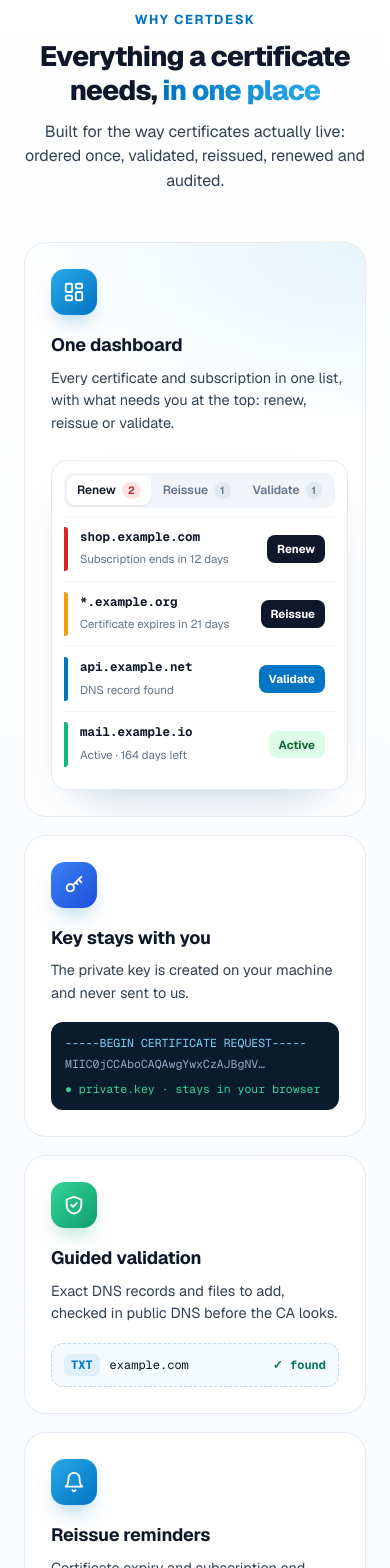
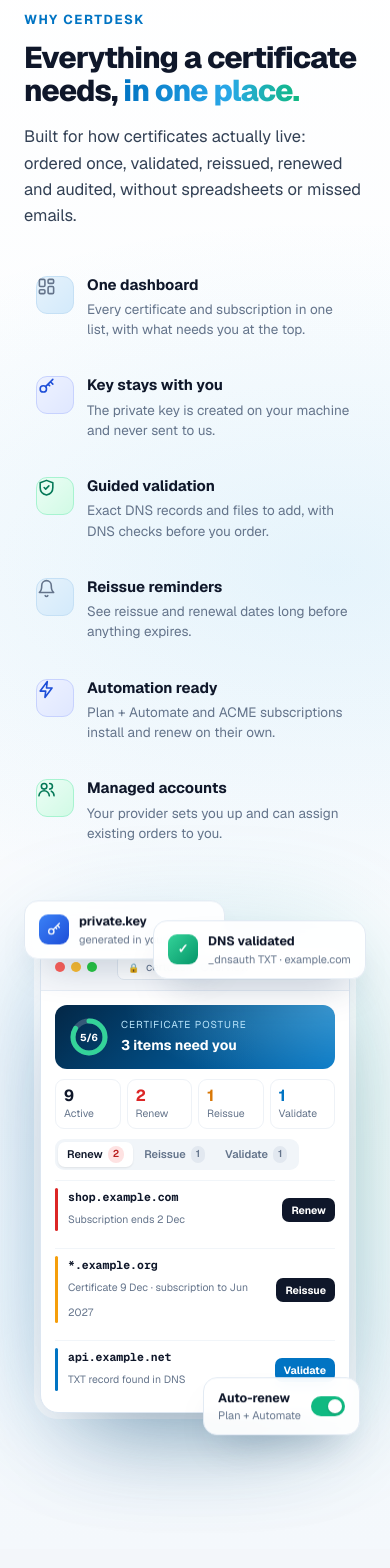
Before and after one commit to Mathi-Spartan/Certdesk, a Next.js app: page / in a window 390 px wide. Shown: the part 7980-9548 px from the top of the page. Built offline with nearby package versions, Linux system fonts and the light colour scheme; no server answers; the database is empty.

Commit message:
Landing: Why CertDesk as feature list beside a live product stage

```diff
--- a/app/landing.css
+++ b/app/landing.css
@@ -721,3 +721,81 @@
 .hx-steps li { background: linear-gradient(180deg, #fff, #F8FBFE); }
 .hx-final { background: radial-gradient(600px 240px at 90% 0%, rgba(42,168,232,.45), transparent 70%), radial-gradient(500px 240px at 0% 100%, rgba(52,211,153,.25), transparent 70%), linear-gradient(135deg, #021B33, #034A86) !important; }
 .lp-section h2 { font-weight: 800; letter-spacing: -0.03em; }
+
+/* ───────── Why CertDesk v3 (wx): feature list + product stage ───────── */
+.wx { background: radial-gradient(900px 500px at 85% 40%, rgba(42,168,232,.10), transparent 70%), linear-gradient(180deg, #fff, #F4F8FC); overflow: hidden; }
+.wx-in { display: grid; grid-template-columns: minmax(0, .9fr) minmax(0, 1.1fr); gap: 64px; align-items: center; }
+.wx-title { text-align: left !important; font-size: clamp(30px, 3.3vw, 44px) !important; font-weight: 800 !important; letter-spacing: -0.03em !important; line-height: 1.08 !important; margin-top: 12px !important; }
+.wx-title span { background: linear-gradient(90deg, #0174C3, #2AA8E8 60%, #10B981); -webkit-background-clip: text; background-clip: text; color: transparent; }
+.wx-sub { margin: 16px 0 0; color: var(--lp-ink-2); font-size: 16.5px; line-height: 1.6; max-width: 520px; }
+.wx-list { list-style: none; padding: 0; margin: 30px 0 0; display: grid; grid-template-columns: 1fr 1fr; gap: 6px 18px; }
+.wx-list li { display: flex; gap: 13px; align-items: flex-start; padding: 14px 12px; border-radius: 14px; transition: background .2s, box-shadow .2s; }
+.wx-list li:hover { background: #fff; box-shadow: 0 14px 30px -20px rgba(1,60,110,.35); }
+.wx-ico { flex: none; width: 38px; height: 38px; border-radius: 11px; display: grid; place-items: center; color: #0174C3; background: linear-gradient(135deg, #E6F2FB, #D3EAFB); border: 1px solid #C5E0F5; }
+.wx-ico svg { width: 19px; height: 19px; }
+.wx-list li:nth-child(3n+2) .wx-ico { color: #1D4ED8; background: linear-gradient(135deg, #EEF2FF, #DFE7FF); border-color: #C7D2FE; }
+.wx-list li:nth-child(3n) .wx-ico { color: #047857; background: linear-gradient(135deg, #ECFDF5, #D1FAE5); border-color: #A7F3D0; }
+.wx-list strong { display: block; font-size: 15px; color: var(--lp-ink); }
+.wx-list span { display: block; font-size: 13.5px; color: var(--lp-muted); line-height: 1.5; margin-top: 3px; }
+
+.wx-stage { position: relative; padding: 56px 40px; }
+.wx-glow { position: absolute; inset: 10% 5%; border-radius: 40px; background: conic-gradient(from 200deg, #2AA8E8, #0174C3, #10B981, #2AA8E8); filter: blur(60px); opacity: .28; }
+.wx-win { position: relative; border-radius: 18px; background: #fff; border: 1px solid #DCE6F1; box-shadow: 0 50px 100px -40px rgba(1,40,80,.45), 0 0 0 6px rgba(255,255,255,.6); overflow: hidden; transform: perspective(1600px) rotateY(-6deg) rotateX(3deg); transition: transform .6s cubic-bezier(.2,.8,.2,1); }
+.wx-stage:hover .wx-win { transform: perspective(1600px) rotateY(0) rotateX(0); }
+.wx-win-bar { display: flex; align-items: center; gap: 6px; padding: 10px 14px; background: #F6F8FB; border-bottom: 1px solid #E6EDF5; }
+.wx-win-bar i { width: 10px; height: 10px; border-radius: 50%; background: #FF5F57; } .wx-win-bar i:nth-child(2) { background: #FEBC2E; } .wx-win-bar i:nth-child(3) { background: #28C840; }
+.wx-url { margin-left: 14px; flex: 1; max-width: 260px; font-size: 11.5px; color: #64748B; background: #fff; border: 1px solid #E2E8F0; border-radius: 7px; padding: 3px 10px; }
+.wx-url b { font-size: 9px; margin-right: 4px; }
+.wx-win-body { display: grid; grid-template-columns: 128px 1fr; min-height: 330px; }
+.wx-side { display: flex; flex-direction: column; gap: 3px; padding: 12px 10px; border-right: 1px solid #EEF2F7; background: #FBFCFE; font-size: 11.5px; color: #475569; }
+.wx-side span { padding: 6px 8px; border-radius: 7px; display: flex; justify-content: space-between; }
+.wx-side span.on { background: #EEF5FC; color: #0174C3; font-weight: 600; }
+.wx-side small { color: #94A3B8; }
+.wx-side-ws { font-weight: 700; color: #0F172A !important; margin-bottom: 6px; justify-content: flex-start !important; gap: 7px; align-items: center; }
+.wx-side-ws em { font-style: normal; width: 18px; height: 18px; border-radius: 5px; background: #0F172A; color: #fff; font-size: 10px; display: grid; place-items: center; }
+.wx-main { padding: 14px; display: flex; flex-direction: column; gap: 10px; }
+.wx-hero { display: flex; align-items: center; gap: 12px; padding: 12px 14px; border-radius: 12px; color: #fff; background: radial-gradient(300px 120px at 100% 0%, rgba(125,211,252,.45), transparent 70%), linear-gradient(135deg, #032746, #0174C3); }
+.wx-ring { position: relative; width: 40px; height: 40px; }
+.wx-ring svg { width: 40px; height: 40px; transform: rotate(-90deg); }
+.wx-ring circle { fill: none; stroke: rgba(255,255,255,.2); stroke-width: 5; }
+.wx-ring circle.v { stroke: #34D399; stroke-dasharray: 84 101; stroke-linecap: round; }
+.wx-ring b { position: absolute; inset: 0; display: grid; place-items: center; font-size: 10px; }
+.wx-hero small { display: block; font-size: 10px; letter-spacing: .1em; text-transform: uppercase; color: #BAE6FD; }
+.wx-hero strong { font-size: 14px; }
+.wx-stats { display: grid; grid-template-columns: repeat(4, 1fr); gap: 6px; }
+.wx-stats span { font-size: 10.5px; color: #64748B; padding: 7px 8px; border-radius: 9px; border: 1px solid #EEF2F7; display: flex; flex-direction: column; }
+.wx-stats b { font-size: 16px; color: #0F172A; line-height: 1.1; }
+.wx-stats .r b { color: #DC2626; } .wx-stats .a b { color: #D97706; } .wx-stats .v b { color: #0174C3; }
+.wx-tabs { display: inline-flex; gap: 2px; padding: 3px; border-radius: 9px; background: #F1F5F9; align-self: flex-start; }
+.wx-tabs span { font-size: 11px; font-weight: 600; color: #64748B; padding: 4px 9px; border-radius: 7px; display: inline-flex; gap: 5px; }
+.wx-tabs span.on { background: #fff; color: #0F172A; box-shadow: 0 1px 2px rgba(0,0,0,.08); }
+.wx-tabs i { font-style: normal; font-size: 10px; background: #E2E8F0; border-radius: 99px; padding: 0 5px; }
+.wx-tabs span.on i { background: #FEE2E2; color: #B91C1C; }
+.wx-row { display: grid; grid-template-columns: 3px 1fr auto; gap: 10px; align-items: center; padding: 7px 0; border-top: 1px solid #F1F5F9; }
+.wx-bar { align-self: stretch; border-radius: 3px; background: #CBD5E1; }
+.wx-row.r .wx-bar { background: #DC2626; } .wx-row.a .wx-bar { background: #F59E0B; } .wx-row.v .wx-bar { background: #0174C3; }
+.wx-row b { display: block; font-family: var(--font-geist-mono), monospace; font-size: 11.5px; color: #0F172A; }
+.wx-row small { font-size: 10.5px; color: #64748B; }
+.wx-row em { font-style: normal; font-size: 10.5px; font-weight: 700; padding: 4px 9px; border-radius: 7px; background: #0F172A; color: #fff; }
+.wx-row.v em { background: #0174C3; }
+
+.wx-float { position: absolute; z-index: 2; display: flex; align-items: center; gap: 10px; padding: 10px 14px; border-radius: 14px; background: rgba(255,255,255,.92); backdrop-filter: blur(8px); border: 1px solid #E2EAF3; box-shadow: 0 20px 40px -20px rgba(1,40,80,.4); font-size: 12px; animation: wxFloat 6s ease-in-out infinite; white-space: nowrap; }
+.wx-float b { display: block; font-size: 12.5px; color: #0F172A; }
+.wx-float small { display: block; font-size: 11px; color: #64748B; }
+.wx-f-ico { width: 30px; height: 30px; border-radius: 9px; display: grid; place-items: center; color: #fff; font-weight: 800; font-size: 13px; flex: none; }
+.wx-f-ico svg { width: 16px; height: 16px; }
+.wx-f-ico.b { background: linear-gradient(135deg, #3B82F6, #1D4ED8); } .wx-f-ico.g { background: linear-gradient(135deg, #34D399, #059669); } .wx-f-ico.a { background: linear-gradient(135deg, #FBBF24, #D97706); }
+.wx-f1 { top: 14px; left: 0; animation-delay: 0s; }
+.wx-f2 { top: 34px; right: 0; animation-delay: 1.2s; }
+.wx-f3 { top: 46%; left: -14px; animation-delay: 2.4s; }
+.wx-f4 { bottom: 26px; right: 6px; animation-delay: 3.2s; }
+.wx-f5 { bottom: 4px; left: 40px; animation-delay: 4s; }
+.wx-switch { width: 34px; height: 20px; border-radius: 99px; background: #10B981; position: relative; flex: none; }
+.wx-switch::after { content: ""; position: absolute; top: 3px; right: 3px; width: 14px; height: 14px; border-radius: 50%; background: #fff; box-shadow: 0 1px 2px rgba(0,0,0,.2); }
+.wx-avs { display: flex; }
+.wx-avs i { font-style: normal; width: 26px; height: 26px; border-radius: 50%; display: grid; place-items: center; font-size: 9.5px; font-weight: 700; color: #fff; border: 2px solid #fff; margin-left: -7px; background: #0174C3; }
+.wx-avs i:first-child { margin-left: 0; background: #2AA8E8; } .wx-avs i:nth-child(3) { background: #10B981; }
+@keyframes wxFloat { 0%, 100% { transform: translateY(0); } 50% { transform: translateY(-8px); } }
+@media (max-width: 1080px) { .wx-in { grid-template-columns: 1fr; gap: 30px; } .wx-stage { padding: 56px 16px; } }
+@media (max-width: 640px) { .wx-list { grid-template-columns: 1fr; } .wx-win-body { grid-template-columns: 1fr; } .wx-side { display: none; } .wx-f3, .wx-f5 { display: none; } .wx-win { transform: none; } }
+@media (prefers-reduced-motion: reduce) { .wx-float { animation: none; } .wx-win { transform: none; } }
--- a/app/page.js
+++ b/app/page.js
@@ -307,76 +307,56 @@ export default async function Landing({ searchParams }) {
           </div>
         </section>
 
-        <section className="lp-section bx" id="why">
-          <div className="lp-wrap">
-            <p className="lp-kicker">Why CertDesk</p>
-            <h2 className="bx-title">Everything a certificate needs, <span>in one place</span></h2>
-            <p className="lp-sub">Built for the way certificates actually live: ordered once, validated, reissued, renewed and audited.</p>
+        <section className="lp-section wx" id="why">
+          <div className="lp-wrap wx-in">
+            <div className="wx-copy">
+              <p className="lp-kicker hx-left">Why CertDesk</p>
+              <h2 className="wx-title">Everything a certificate needs, <span>in one place.</span></h2>
+              <p className="wx-sub">Built for how certificates actually live: ordered once, validated, reissued, renewed and audited, without spreadsheets or missed emails.</p>
+              <ul className="wx-list">
+                {FEATURES.map(([icon, t, d], n) => (
+                  <li key={t} style={{ '--i': n }}>
+                    <span className="wx-ico"><Icon name={icon} /></span>
+                    <div><strong>{t}</strong><span>{d}</span></div>
+                  </li>
+                ))}
+              </ul>
+            </div>
 
-            <div className="bx-grid">
-              <article className="bx-tile bx-a">
-                <div className="bx-txt">
-                  <span className="bx-ico"><Icon name="dashboard" /></span>
-                  <h3>One dashboard</h3>
-                  <p>Every certificate and subscription in one list, with what needs you at the top: renew, reissue or validate.</p>
+            <div className="wx-stage" aria-hidden="true">
+              <div className="wx-glow" />
+              <div className="wx-win">
+                <div className="wx-win-bar"><i /><i /><i /><span className="wx-url"><b>🔒</b> certdesk · Overview</span></div>
+                <div className="wx-win-body">
+                  <aside className="wx-side">
+                    <span className="wx-side-ws"><em>P</em>Paransh</span>
+                    <span className="on">Overview</span><span>Certificates <small>26</small></span><span>Order new</span><span>Tools</span>
+                  </aside>
+                  <div className="wx-main">
+                    <div className="wx-hero">
+                      <div className="wx-ring"><svg viewBox="0 0 40 40"><circle cx="20" cy="20" r="16" /><circle cx="20" cy="20" r="16" className="v" /></svg><b>5/6</b></div>
+                      <div><small>Certificate posture</small><strong>3 items need you</strong></div>
+                    </div>
+                    <div className="wx-stats">
+                      <span><b>9</b>Active</span><span className="r"><b>2</b>Renew</span><span className="a"><b>1</b>Reissue</span><span className="v"><b>1</b>Validate</span>
+                    </div>
+                    <div className="wx-tabs"><span className="on">Renew <i>2</i></span><span>Reissue <i>1</i></span><span>Validate <i>1</i></span></div>
+                    {[
+                      ['shop.example.com', 'Subscription ends 2 Dec', 'Renew', 'r'],
+                      ['*.example.org', 'Certificate 9 Dec · subscription to Jun 2027', 'Reissue', 'a'],
+                      ['api.example.net', 'TXT record found in DNS', 'Validate', 'v']
+                    ].map(([d, t, b, k]) => (
+                      <div key={d} className={`wx-row ${k}`}><span className="wx-bar" /><div><b>{d}</b><small>{t}</small></div><em>{b}</em></div>
+                    ))}
+                  </div>
                 </div>
-                <div className="bx-mock" aria-hidden="true">
-                  <div className="bx-mock-tabs"><span className="on">Renew <i>2</i></span><span>Reissue <i>1</i></span><span>Validate <i>1</i></span></div>
-                  {[
-                    ['shop.example.com', 'Subscription ends in 12 days', 'Renew', 'r'],
-                    ['*.example.org', 'Certificate expires in 21 days', 'Reissue', 'a'],
-                    ['api.example.net', 'DNS record found', 'Validate', 'v'],
-                    ['mail.example.io', 'Active · 164 days left', 'Active', 'g']
-                  ].map(([d, s, b, t]) => (
-                    <div key={d} className={`bx-row ${t}`}>
-                      <span className="bx-row-bar" />
-                      <div><b>{d}</b><small>{s}</small></div>
-                      <em>{b}</em>
-                    </div>
-                  ))}
-                </div>
-              </article>
+              </div>
 
-              <article className="bx-tile bx-b">
-                <span className="bx-ico"><Icon name="key" /></span>
-                <h3>Key stays with you</h3>
-                <p>The private key is created on your machine and never sent to us.</p>
-                <div className="bx-code" aria-hidden="true">
-                  <span className="k">-----BEGIN CERTIFICATE REQUEST-----</span>
-                  <span>MIIC0jCCAboCAQAwgYwxCzAJBgNV…</span>
-                  <span className="lock">private.key · stays in your browser</span>
-                </div>
-              </article>
-
-              <article className="bx-tile bx-c">
-                <span className="bx-ico"><Icon name="check" /></span>
-                <h3>Guided validation</h3>
-                <p>Exact DNS records and files to add, checked in public DNS before the CA looks.</p>
-                <div className="bx-dns" aria-hidden="true">
-                  <span className="t">TXT</span><span className="n">example.com</span><span className="ok">✓ found</span>
-                </div>
-              </article>
-
-              <article className="bx-tile">
-                <span className="bx-ico"><Icon name="bell" /></span>
-                <h3>Reissue reminders</h3>
-                <p>Certificate expiry and subscription end tracked separately, long before anything lapses.</p>
-                <div className="bx-chips" aria-hidden="true"><span>30 days</span><span>14 days</span><span className="hot">7 days</span></div>
-              </article>
-
-              <article className="bx-tile">
-                <span className="bx-ico"><Icon name="bolt" /></span>
-                <h3>Automation ready</h3>
-                <p>Plan + Automate and ACME subscriptions install and renew on their own.</p>
-                <div className="bx-toggle" aria-hidden="true"><span>Auto-renew</span><i /></div>
-              </article>
-
-              <article className="bx-tile">
-                <span className="bx-ico"><Icon name="users" /></span>
-                <h3>Managed accounts</h3>
-                <p>Your provider sets you up and assigns existing orders to you.</p>
-                <div className="bx-avatars" aria-hidden="true"><i>PS</i><i>AK</i><i>RM</i><span>+ your team</span></div>
-              </article>
+              <div className="wx-float wx-f1"><span className="wx-f-ico b"><Icon name="key" /></span><div><b>private.key</b><small>generated in your browser</small></div></div>
+              <div className="wx-float wx-f2"><span className="wx-f-ico g">✓</span><div><b>DNS validated</b><small>_dnsauth TXT · example.com</small></div></div>
+              <div className="wx-float wx-f3"><span className="wx-f-ico a"><Icon name="bell" /></span><div><b>Reissue in 7 days</b><small>*.example.org · free</small></div></div>
+              <div className="wx-float wx-f4"><div><b>Auto-renew</b><small>Plan + Automate</small></div><span className="wx-switch" /></div>
+              <div className="wx-float wx-f5"><span className="wx-avs"><i>PS</i><i>AK</i><i>RM</i></span><small>Orders assigned by your provider</small></div>
             </div>
           </div>
         </section>
```
